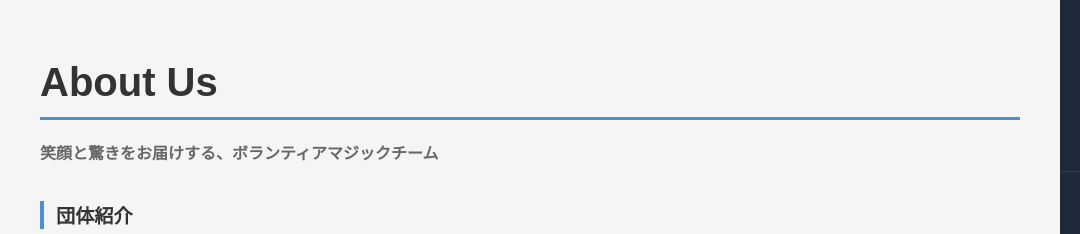
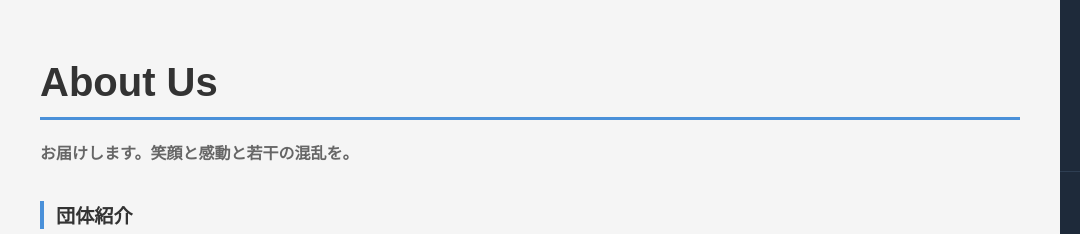
Before and after one commit to oosakakitavolunteermagicians-arch/OKVMC, a plain HTML site: page index.html in a window 1280 px wide. Both pictures are taken after a click on the link "About Us". Shown: the top 234 px of the page, 0-1080 px from the left. Drawn offline with Linux system fonts and the light colour scheme.

Commit message:
catchcopy update

```diff
--- a/index.html
+++ b/index.html
@@ -3,7 +3,7 @@
 <head>
   <meta charset="UTF-8">
   <meta name="viewport" content="width=device-width, initial-scale=1.0">
-  <title>OKVMC｜大阪のボランティアマジックチーム</title>
+  <title>OKVMC｜大阪のボランティアマジックサークル</title>
   <meta name="description" content="大阪北部（豊中市・吹田市・大阪市など）を拠点に活動するボランティアマジックチーム。老人ホーム・幼稚園・地域イベントへの出演依頼受付中。無償・土日祝日対応。">
   <meta name="keywords" content="マジックショー,ボランティア,大阪,北摂,豊中,吹田,大阪市,マジック,イベント,老人ホーム,幼稚園,マジック教室">
   <meta property="og:title" content="OKVMC｜大阪のボランティアマジックチーム">
@@ -30,7 +30,7 @@
 
     <div id="page-about" class="page">
       <h1>About Us</h1>
-      <p class="catchcopy">笑顔と驚きをお届けする、ボランティアマジックチーム</p>
+      <p class="catchcopy">お届けします。笑顔と感動と若干の混乱を。</p>
 
       <section class="about-section">
         <h2>団体紹介</h2>
```
